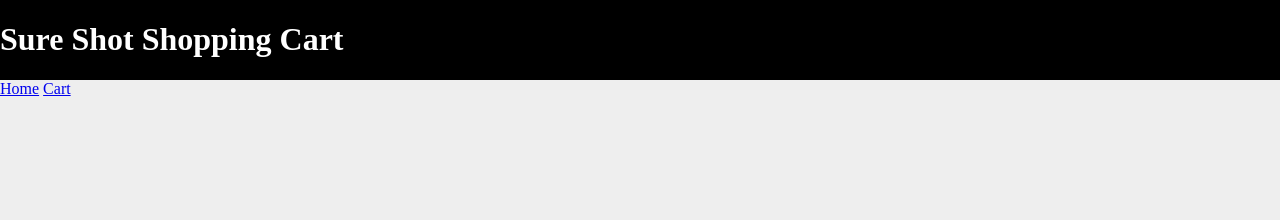
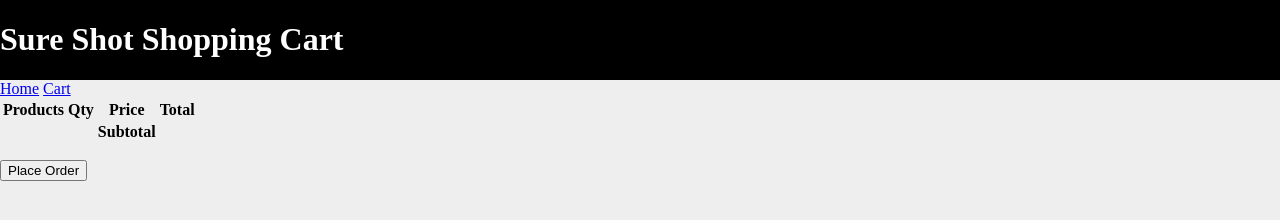
Before and after one commit to rosalie337/Shopping, a plain HTML site: page shopping-cart/index.html in a window 1280 px wide. Drawn offline with Linux system fonts and the light colour scheme.

Commit message:
completed HTML

```diff
--- a/shopping-cart/index.html
+++ b/shopping-cart/index.html
@@ -17,16 +17,30 @@
             <a href='../products/index.html'></a>
             <a href="../shopping-cart/">Cart</a>
         </nav>
+<main>
+    <table>
+        <thread>
+            <tr>
+                <th class="cart-headings"=>Products</th>
+                <th>Qty</th>
+                <th>Price</th>
+                <th>Total</th>
+            </tr>
+        </thread>
+        <tbody></tbody>
+        <tfoot>
+            <tr>
+                <th></th>
+                <th></th>
+                <th>Subtotal</th>
+                <th class="subtotal-cell"></th>
+            </tr>
+        </tfoot>
+    </table>
+    <p class="order-container">
+        <button>Place Order</button>
+    </p>
+    </main>
+    <script src="shopping-cart.js" type=module></script>
 </body>
-<table>
-    <thread>
-        <tr>
-            <th>
-            </th>
-        </tr>
-    </thread>
-</table>
-<tbody>
-    <th></th>
-</th>
-</tbody>
+</html>
```
